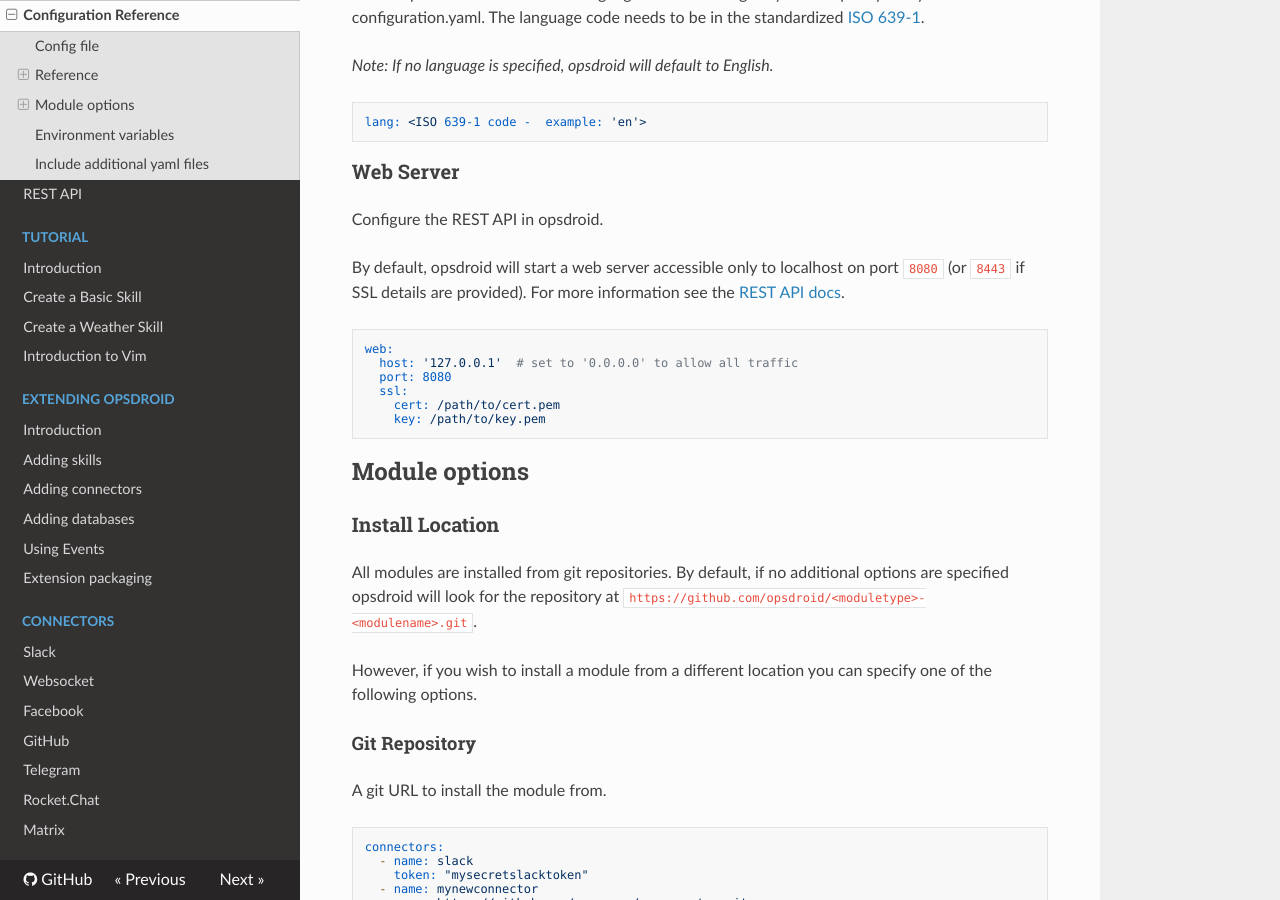
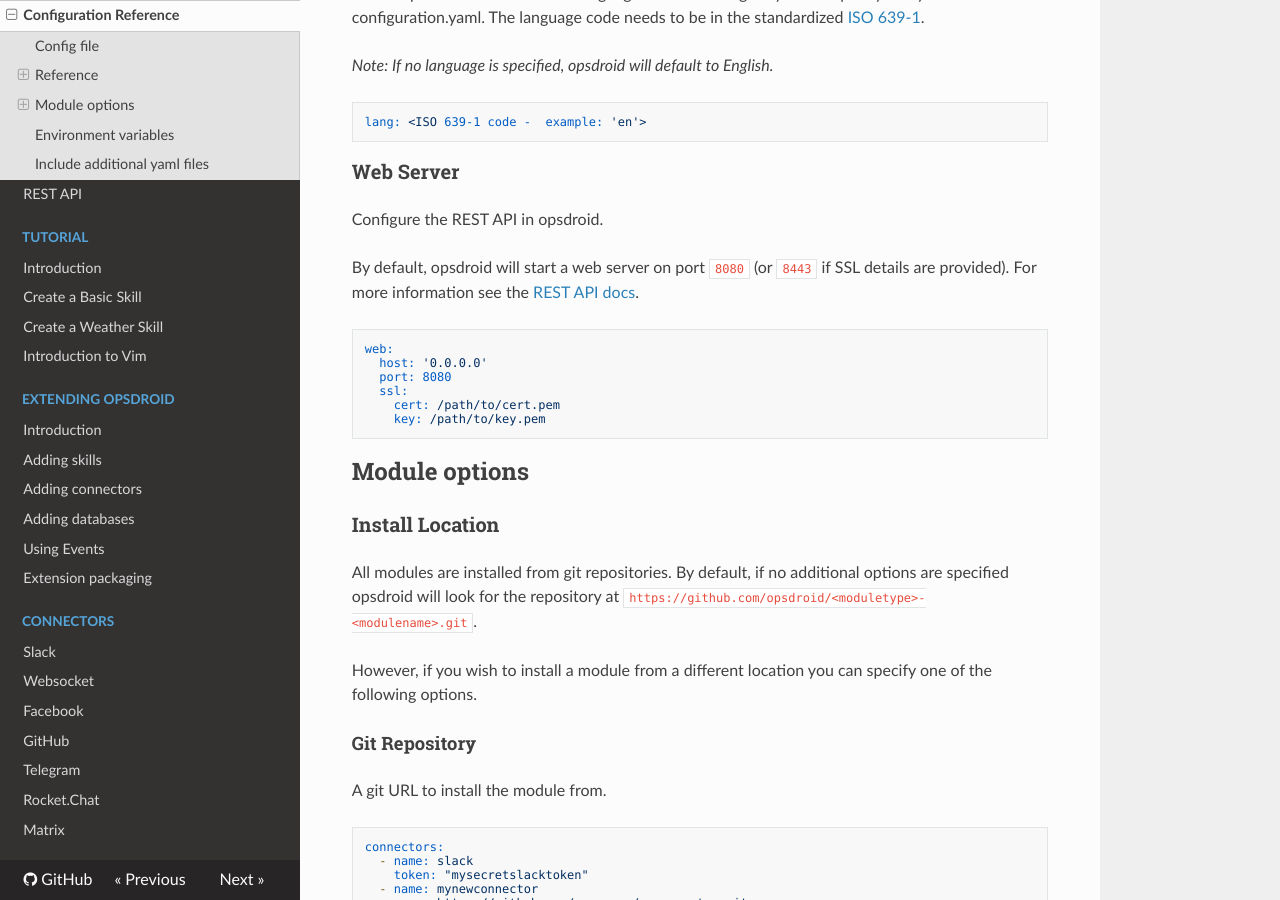
Before and after one commit to opsdroid/opsdroid, an MkDocs documentation site: the page built from docs/configuration-reference.md, in a window 1280 px wide and 900 px high, scrolled down 6547 px. Built offline with MkDocs 1.6.1, drawn with Linux system fonts in a browser that asks for light colours; nearby versions of some CDN libraries; old or Windows-style settings are respelled for this version of MkDocs.

Commit message:
Make web server open by default

````diff
--- a/docs/configuration-reference.md
+++ b/docs/configuration-reference.md
@@ -282,11 +282,11 @@
 
 Configure the REST API in opsdroid.
 
-By default, opsdroid will start a web server accessible only to localhost on port `8080` (or `8443` if SSL details are provided). For more information see the [REST API docs](rest-api).
+By default, opsdroid will start a web server on port `8080` (or `8443` if SSL details are provided). For more information see the [REST API docs](rest-api).
 
 ```yaml
 web:
-  host: '127.0.0.1'  # set to '0.0.0.0' to allow all traffic
+  host: '0.0.0.0'
   port: 8080
   ssl:
     cert: /path/to/cert.pem
````
Also changed, not shown: docs/rest-api.md (+1 -1 lines), 1 other file.
